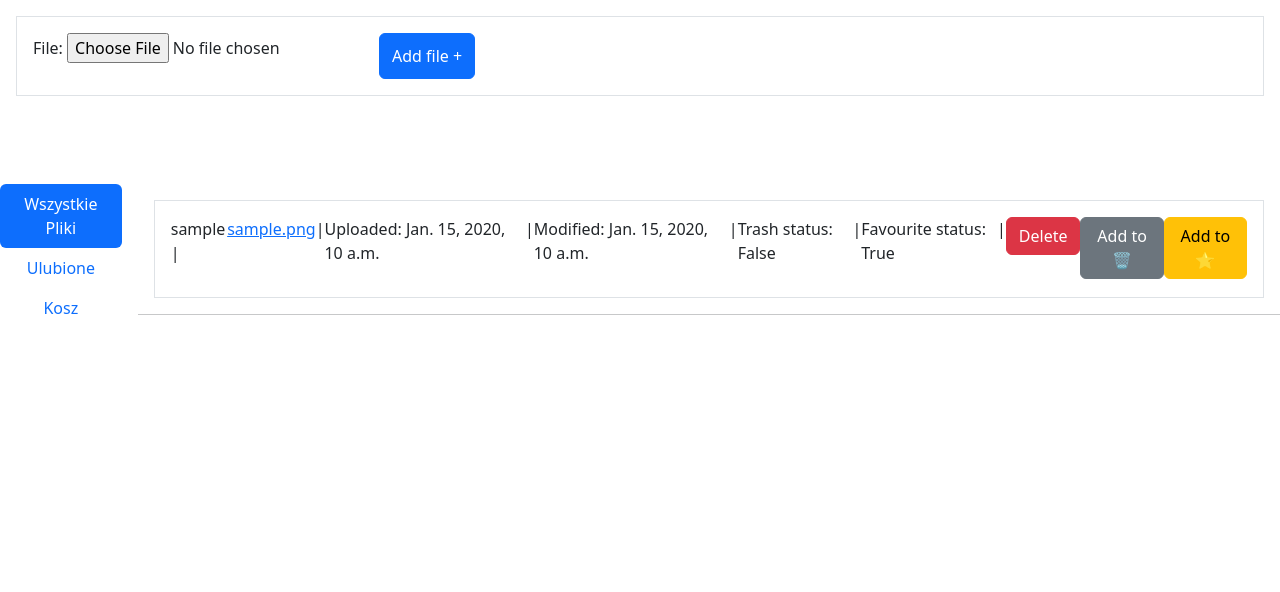
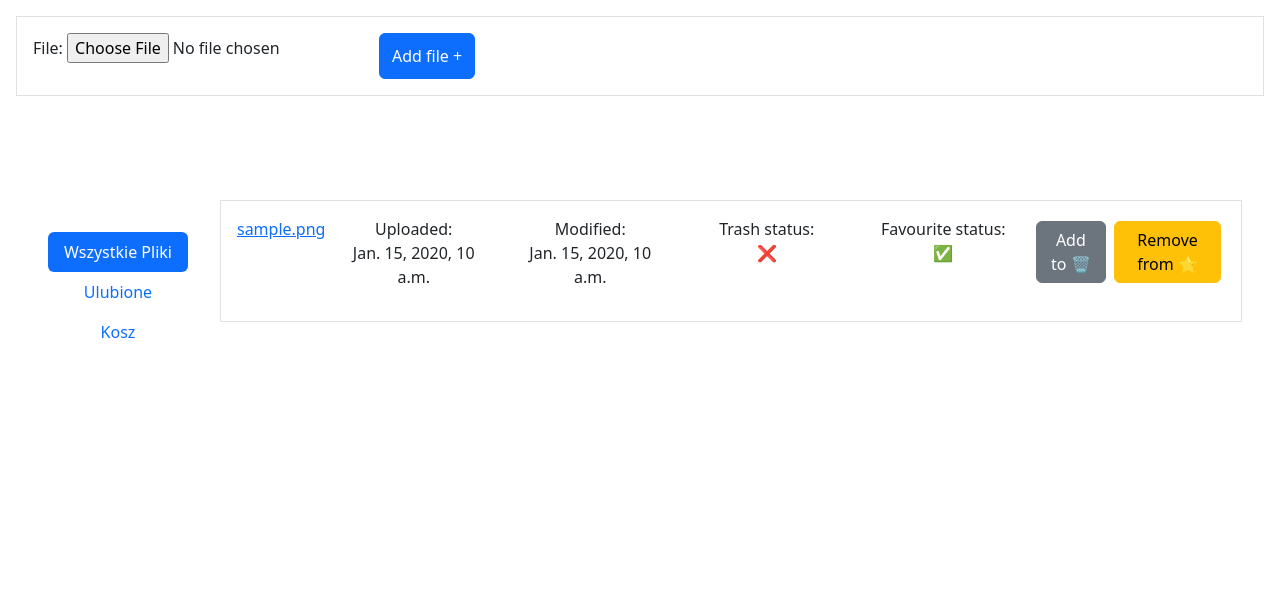
Before and after one commit to bykowskiolaf/MindStorage, a Django app: page /dashboard in a window 1280 px wide. Shown: the part 84-676 px from the top of the page. Run offline with Django 4.2, Linux system fonts and the light colour scheme; a user stored in the database is signed in; tables that the repository leaves empty hold one stand-in row (values such as "Sample post").

Commit message:
changed ui for dashboard

```diff
--- a/mindstorage/managefiles/templates/managefiles/dashboard.html
+++ b/mindstorage/managefiles/templates/managefiles/dashboard.html
@@ -9,7 +9,9 @@
     <br><br><br>
     <div class="d-flex align-items-start">
 
-        <div class="nav flex-column nav-pills me-3" id="v-pills-tab" role="tablist" aria-orientation="vertical">
+        <!-- BAR ON LEFT -->
+
+        <div class="nav flex-column nav-pills me-3 m-5" id="v-pills-tab" role="tablist" aria-orientation="vertical" style="min-width: 10vw;">
 
             <button class="nav-link active" id="v-pills-all_files-tab" data-bs-toggle="pill" data-bs-target="#v-pills-all_files" type="button" role="tab" aria-controls="v-pills-all_files" aria-selected="true">
                 Wszystkie Pliki
@@ -24,91 +26,139 @@
 
         <div class="tab-content" id="v-pills-tabContent">
 
-            <div class="tab-pane fade show active" id="v-pills-all_files" role="tabpanel" aria-labelledby="v-pills-all_files-tab">
+            <!-- ALL FILES -->
+
+            <div class="tab-pane fade show active" id="v-pills-all_files" role="tabpanel" aria-labelledby="v-pills-all_files-tab" style="min-width: 80vw;">
                 {% for file in all_user_files %}
                 <div class="d-flex justify-content-between m-3 p-3 border">
-                    {{ file.owner }} |
+                    <a href="{{ file.file }}">
+                        {{ file.file }}
+                    </a>
+
+                    <div class="container text-center">
+                        <div class="row">
+                            <div class="col">
+                                <p>Uploaded: <br> {{ file.uploaded }}</p>
+                            </div>
+                            <div class="col">
+                                <p>Modified: <br> {{ file.modified }}</p>
+                            </div>
+                            <div class="col">
+                                <p>Trash status: <br>
+                                    {% if file.trash %}
+                                    ✅
+                                    {% else %}
+                                    ❌
+                                    {% endif%}
+                                </p>
+                            </div>
+                            <div class="col">
+                                <p>Favourite status: <br>
+                                    {% if file.favourite %}
+                                    ✅
+                                    {% else %}
+                                    ❌
+                                    {% endif%}
+                                </p>
+                            </div>
+                        </div>
+                    </div>
+
+                    <form class="p-1" action="{% url 'managefiles:add_to_trash' file.id %}" method="post">
+                        {% csrf_token %}
+                        <button class="btn btn-secondary" type="submit">Add to 🗑️</button>
+                    </form>
+
+                    <form class="p-1" action="{% url 'managefiles:favourite' file.id %}" method="post">
+                        {% csrf_token %}
+                        {% if file.favourite %}
+                            <button class="btn btn-warning" type="submit">Remove from ⭐</button>
+                        {% else %}
+                            <button class="btn btn-warning" type="submit">Add to ⭐</button>
+                        {% endif%}
+                    </form>
+                </div>
+                {% endfor %}
+            </div>
+
+            <!-- FAV FILES -->
+
+            <div class="tab-pane fade" id="v-pills-favourites" role="tabpanel" aria-labelledby="v-pills-favourites-tab" style="min-width: 80vw;">
+                {% for file in fav_user_files %}
+                <div class="d-flex justify-content-between m-3 p-3 border">
+                    <a href="{{ file.file }}">
+                        {{ file.file }}
+                    </a>
+                    <div class="container text-center">
+                        <div class="row">
+                            <div class="col">
+                                <p>Uploaded: <br> {{ file.uploaded }}</p>
+                            </div>
+                            <div class="col">
+                                <p>Modified: <br> {{ file.modified }}</p>
+                            </div>
+                            <div class="col">
+                                <p>Trash status: <br>
+                                    {% if file.trash %}
+                                    ✅
+                                    {% else %}
+                                    ❌
+                                    {% endif%}
+                                </p>
+                            </div>
+                            <div class="col">
+                                <p>Favourite status: <br>
+                                    {% if file.favourite %}
+                                    ✅
+                                    {% else %}
+                                    ❌
+                                    {% endif%}
+                                </p>
+                            </div>
+                        </div>
+                    </div>
+
+                    <form class="p-1" action="{% url 'managefiles:add_to_trash' file.id %}" method="post">
+                        {% csrf_token %}
+                        <button class="btn btn-secondary" type="submit">Add to 🗑️</button>
+                    </form>
+
+                    <form class="p-1" action="{% url 'managefiles:favourite' file.id %}" method="post">
+                        {% csrf_token %}
+                        <button class="btn btn-warning" type="submit">Remove from ⭐</button>
+                    </form>
+                </div>
+                {% endfor %}
+            </div>
+
+            <!-- TRASHED FILES -->
+
+            <div class="tab-pane fade" id="v-pills-trash" role="tabpanel" aria-labelledby="v-pills-trash-tab" style="min-width: 80vw;">
+                {% for file in trash_user_files %}
+                <div class="d-flex justify-content-between m-3 p-3 border">
                     <a href="media/{{ file.file }}">
                         {{ file.file }}
-                    </a>|
-                    <p>Uploaded: {{ file.uploaded }}</p>|
-                    <p>Modified: {{ file.modified }}</p>|
-                    <p>Trash status: {{file.trash}}</p>|
-                    <p>Favourite status: {{file.favourite}}</p>|
-                    <form action="{% url 'managefiles:file_delete' file.id %}" method="post">
+                    </a>
+                    <div class="container text-center">
+                        <div class="row">
+                            <div class="col">
+                                <p>Uploaded: <br> {{ file.uploaded }}</p>
+                            </div>
+                            <div class="col">
+                                <p>Modified: <br> {{ file.modified }}</p>
+                            </div>
+                        </div>
+                    </div>
+                    <form class="p-1" action="{% url 'managefiles:file_delete' file.id %}" method="post">
                         {% csrf_token %}
                         <button class="btn btn-danger" type="submit">Delete</button>
                     </form>
 
-                    <form action="{% url 'managefiles:add_to_trash' file.id %}" method="post">
+                    <form class="p-1" action="{% url 'managefiles:add_to_trash' file.id %}" method="post">
                         {% csrf_token %}
-                        <button class="btn btn-secondary" type="submit">Add to 🗑️</button>
-                    </form>
-
-                    <form action="{% url 'managefiles:favourite' file.id %}" method="post">
-                        {% csrf_token %}
-                        <button class="btn btn-warning" type="submit">Add to ⭐</button>
+                        <button class="btn btn-secondary" type="submit">Restore</button>
                     </form>
                 </div>
-                <hr>
-                {% endfor %}
-            </div>
-            <div class="tab-pane fade" id="v-pills-favourites" role="tabpanel" aria-labelledby="v-pills-favourites-tab">
-                {% for file in fav_user_files %}
-                <div class="d-flex justify-content-between m-3 p-3 border">
-                    {{ file.owner }} |
-                    <a href="media/{{ file.file }}">
-                        {{ file.file }}
-                    </a>|
-                    <p>Uploaded: {{ file.uploaded }}</p>|
-                    <p>Modified: {{ file.modified }}</p>|
-                    <p>Trash status: {{file.trash}}</p>|
-                    <p>Favourite status: {{file.favourite}}</p>|
-                    <form action="{% url 'managefiles:file_delete' file.id %}" method="post">
-                        {% csrf_token %}
-                        <button class="btn btn-danger" type="submit">Delete</button>
-                    </form>
-
-                    <form action="{% url 'managefiles:add_to_trash' file.id %}" method="post">
-                        {% csrf_token %}
-                        <button class="btn btn-secondary" type="submit">Add to 🗑️</button>
-                    </form>
-
-                    <form action="{% url 'managefiles:favourite' file.id %}" method="post">
-                        {% csrf_token %}
-                        <button class="btn btn-warning" type="submit">Add to ⭐</button>
-                    </form>
-                </div>
-                <hr>
-                {% endfor %}
-            </div>
-            <div class="tab-pane fade" id="v-pills-trash" role="tabpanel" aria-labelledby="v-pills-trash-tab">
-                {% for file in trash_user_files %}
-                <div class="d-flex justify-content-between m-3 p-3 border">
-                    {{ file.owner }} |
-                    <a href="media/{{ file.file }}">
-                        {{ file.file }}
-                    </a>|
-                    <p>Uploaded: {{ file.uploaded }}</p>|
-                    <p>Modified: {{ file.modified }}</p>|
-                    <p>Trash status: {{file.trash}}</p>|
-                    <p>Favourite status: {{file.favourite}}</p>|
-                    <form action="{% url 'managefiles:file_delete' file.id %}" method="post">
-                        {% csrf_token %}
-                        <button class="btn btn-danger" type="submit">Delete</button>
-                    </form>
-
-                    <form action="{% url 'managefiles:add_to_trash' file.id %}" method="post">
-                        {% csrf_token %}
-                        <button class="btn btn-secondary" type="submit">Add to 🗑️</button>
-                    </form>
-
-                    <form action="{% url 'managefiles:favourite' file.id %}" method="post">
-                        {% csrf_token %}
-                        <button class="btn btn-warning" type="submit">Add to ⭐</button>
-                    </form>
-                </div>
-                <hr>
                 {% endfor %}
             </div>
         </div>
```
Also changed, not shown: mindstorage/managefiles/migrations/0001_initial.py (added).
